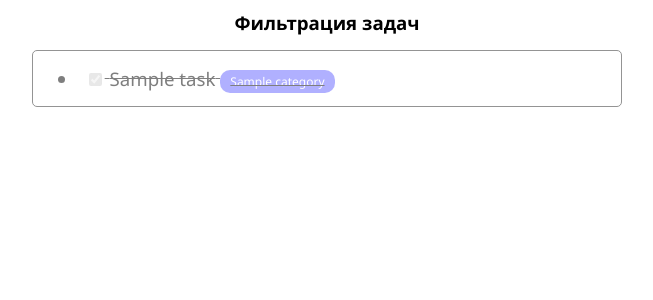
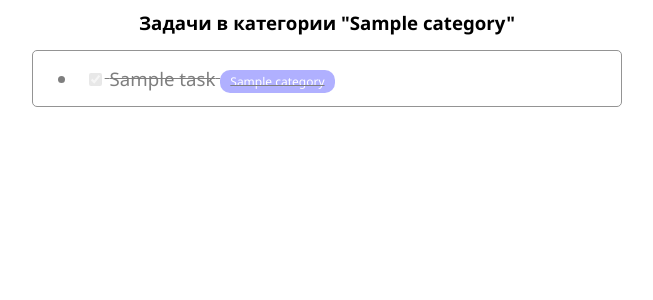
Before and after one commit to Scorecard0359/summer-proj-top, a Django app: page /task/?category=1 in a window 1280 px wide. Shown: the top 300 px of the page, without its empty margins (313-966 px from the left). Run offline with Django 5.2, Linux system fonts and the light colour scheme; tables that the repository leaves empty hold one stand-in row (values such as "Sample post").

Commit message:
Вывод названия категории при фильтрации

```diff
--- a/templates/todoapp/task_list.html
+++ b/templates/todoapp/task_list.html
@@ -10,8 +10,8 @@
 <body>
     <div class="content">
         <div class="title">
-            {% if request.GET.category %}
-                Фильтрация задач
+            {% if category %}
+                Задачи в категории "{{ category }}"
             {% else %}
                 Задачи
             {% endif %}
--- a/todoapp/views.py
+++ b/todoapp/views.py
@@ -41,10 +41,10 @@ class TaskListView(ListView):
     def get_context_data(self, **kwargs):
         context = super().get_context_data(**kwargs)
 
-        tasks = context['tasks']
-        context['total_tasks'] = tasks.count()
-        context['completed_tasks'] = tasks.filter(is_completed=True).count()
-        context['pending_tasks'] = context['total_tasks'] - context['completed_tasks']
+        category_task_id = self.request.GET.get('category')
+
+        if category_task_id:
+            context['category'] = Category.objects.filter(id=category_task_id).first()
 
         return context
 
```
